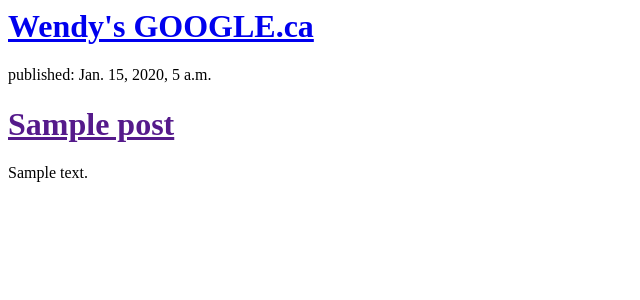
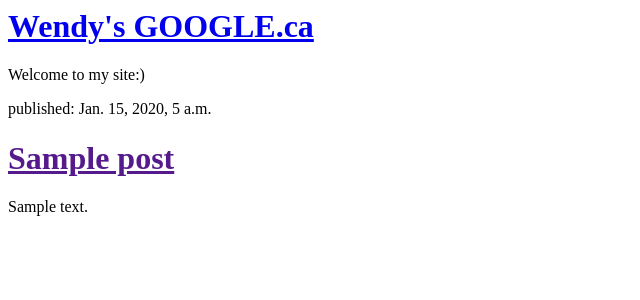
Before and after one commit to wendy1t/my-first-blog, a Django app: template blog/templates/blog/post_list.html in a window 1280 px wide. Shown: the top 300 px of the page, without its empty margins (0-640 px from the left). Run offline with Django 3.2, Linux system fonts and the light colour scheme; the template is opened without the code that fills it: values that come from a table or form of the project are taken from there, others are empty; tables that the repository leaves empty hold one stand-in row (values such as "Sample post").

Commit message:
Modified templates to display posts from database.

```diff
--- a/blog/templates/blog/post_list.html
+++ b/blog/templates/blog/post_list.html
@@ -5,6 +5,10 @@
 	<body>
 		<div>
 			<h1><a href="http://google.ca">Wendy's GOOGLE.ca</a></h1>
+		</div>
+
+		<div>
+			<p>Welcome to my site:)</p>
 		</div>
 
 {% for post in posts %}
```
